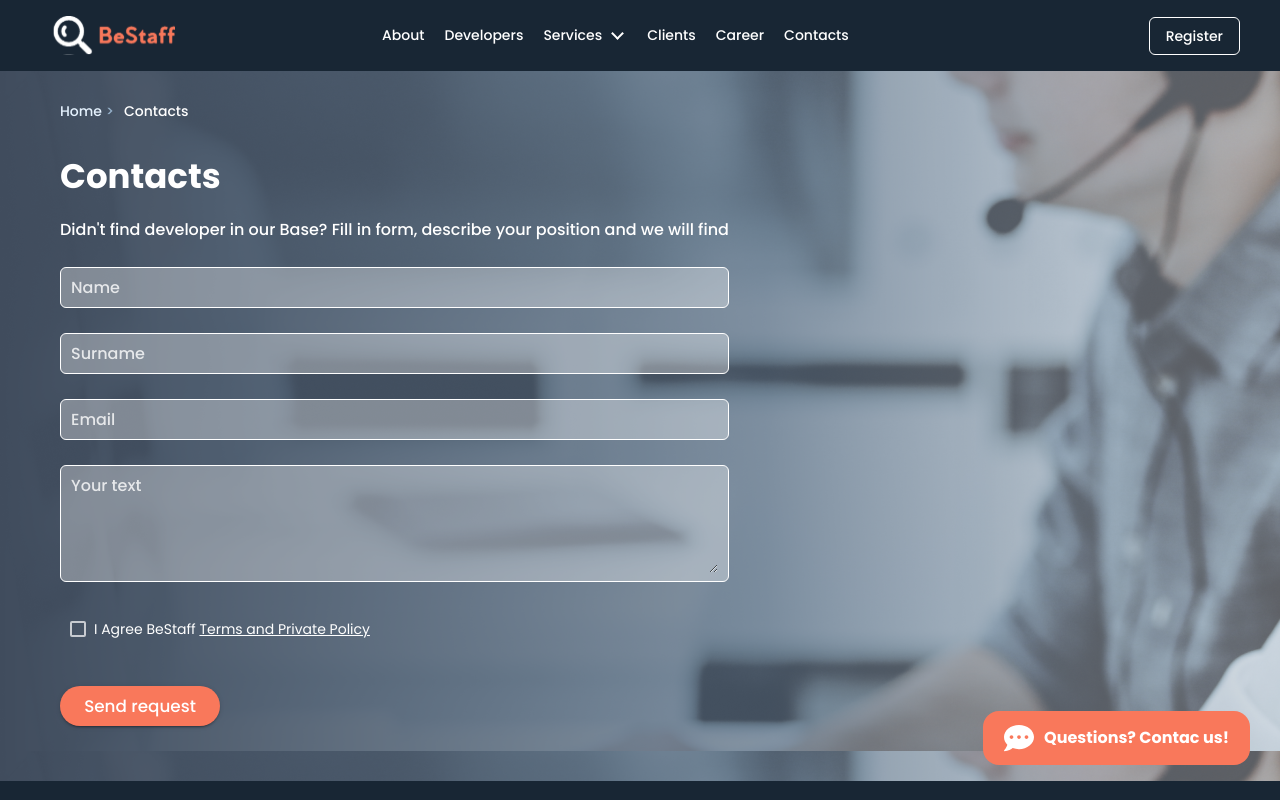
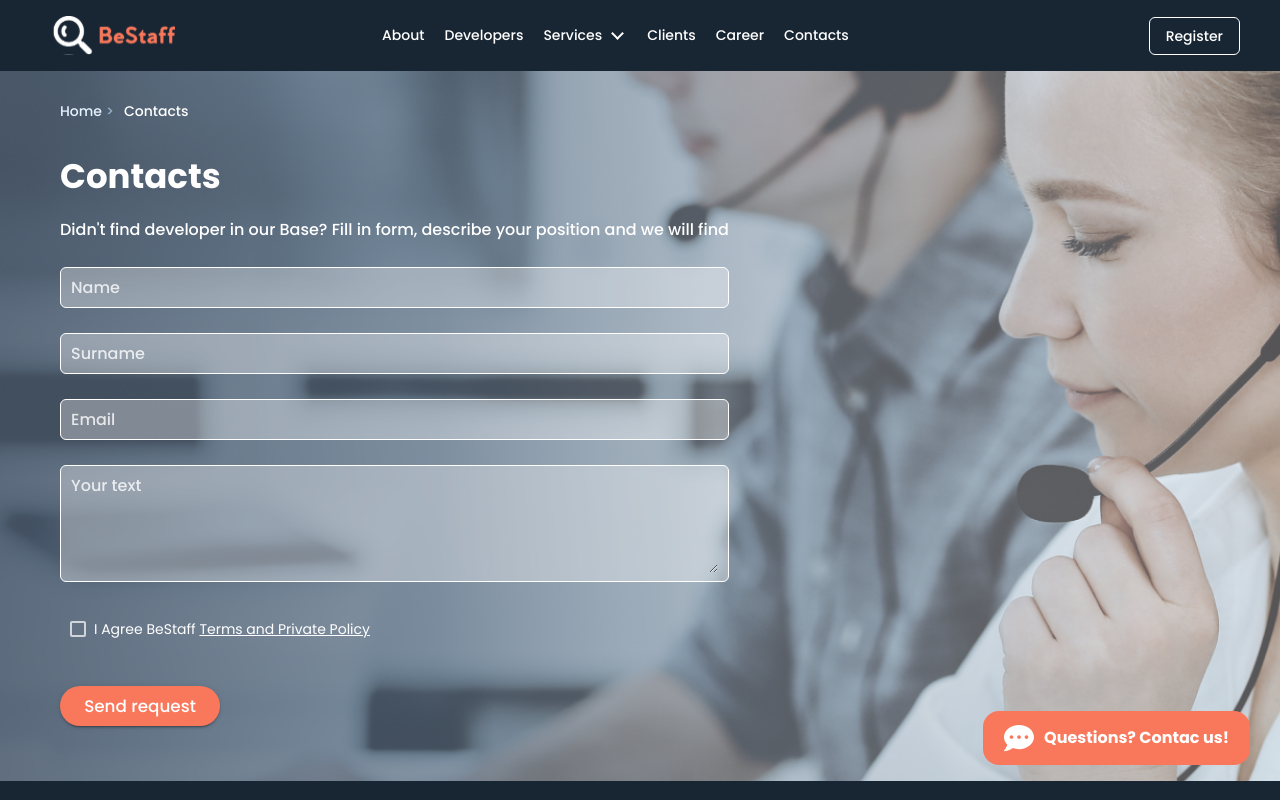
Before and after one commit to ivanraznatovskyii/BeStaff, an Angular app: page /contacts in a window 1280 px wide. Shown: the top 800 px of the page. Built offline with nearby package versions, Linux system fonts and the light colour scheme.

Commit message:
Added email validators for hiring form

```diff
--- a/src/app/components/hiring-form/hiring-form.component.html
+++ b/src/app/components/hiring-form/hiring-form.component.html
@@ -11,16 +11,14 @@
           <input matInput
                 type="text"
                 formControlName="name"
-                placeholder="Name"
-                >
+                placeholder="Name">
         </div>
         <div class="hiring-input" [ngStyle]="{ 'border-color': hiringForm.controls['surname'].touched
                 && hiringForm.controls['surname'].status === 'INVALID' ? 'red' : 'initial' }">
           <input matInput
                 type="text"
                 formControlName="surname"
-                placeholder="Surname"
-                >
+                placeholder="Surname">
         </div>
         <div class="hiring-input" [ngStyle]="{ 'border-color': hiringForm.controls['email'].touched
                 && hiringForm.controls['email'].status === 'INVALID' ? 'red' : 'initial' }">
--- a/src/app/components/hiring-form/hiring-form.component.scss
+++ b/src/app/components/hiring-form/hiring-form.component.scss
@@ -8,6 +8,8 @@
   &_hiring-form {
     min-height: 680px;
     background-image: url('../../../assets/bg-hiring.png');
+    background-position: center;
+    background-size: cover;
   }
 }
 
--- a/src/app/components/hiring-form/hiring-form.component.ts
+++ b/src/app/components/hiring-form/hiring-form.component.ts
@@ -4,7 +4,7 @@ import { CommonService } from 'src/app/services/common.service.ts.service';
 import { Component, OnInit } from '@angular/core';
 import { FormBuilder, FormGroup, Validators } from '@angular/forms';
 import { MatSnackBar } from '@angular/material/snack-bar';
-import { isJSDocThisTag } from 'typescript';
+import { emailsMatchesDirective } from 'src/app/directives/email-matches.directive';
 
 @Component({
   selector: 'app-hiring-form',
@@ -50,9 +50,9 @@ export class HiringFormComponent implements OnInit {
 
   initHiringForm() {
     this.hiringForm = this.fb.group({
-      name: ['', Validators.required],
-      surname: ['', Validators.required],
-      email: ['', [Validators.required, Validators.email]],
+      name: ['', [Validators.required, Validators.pattern(/^[a-zA-Z]*$/), Validators.minLength(2)]],
+      surname: ['', [Validators.required, Validators.pattern(/^[a-zA-Z]*$/), Validators.minLength(2)]],
+      email: ['', [Validators.required, Validators.email, emailsMatchesDirective()]],
       text: ['', Validators.required],
       agreementAccepted: []
     })
```
